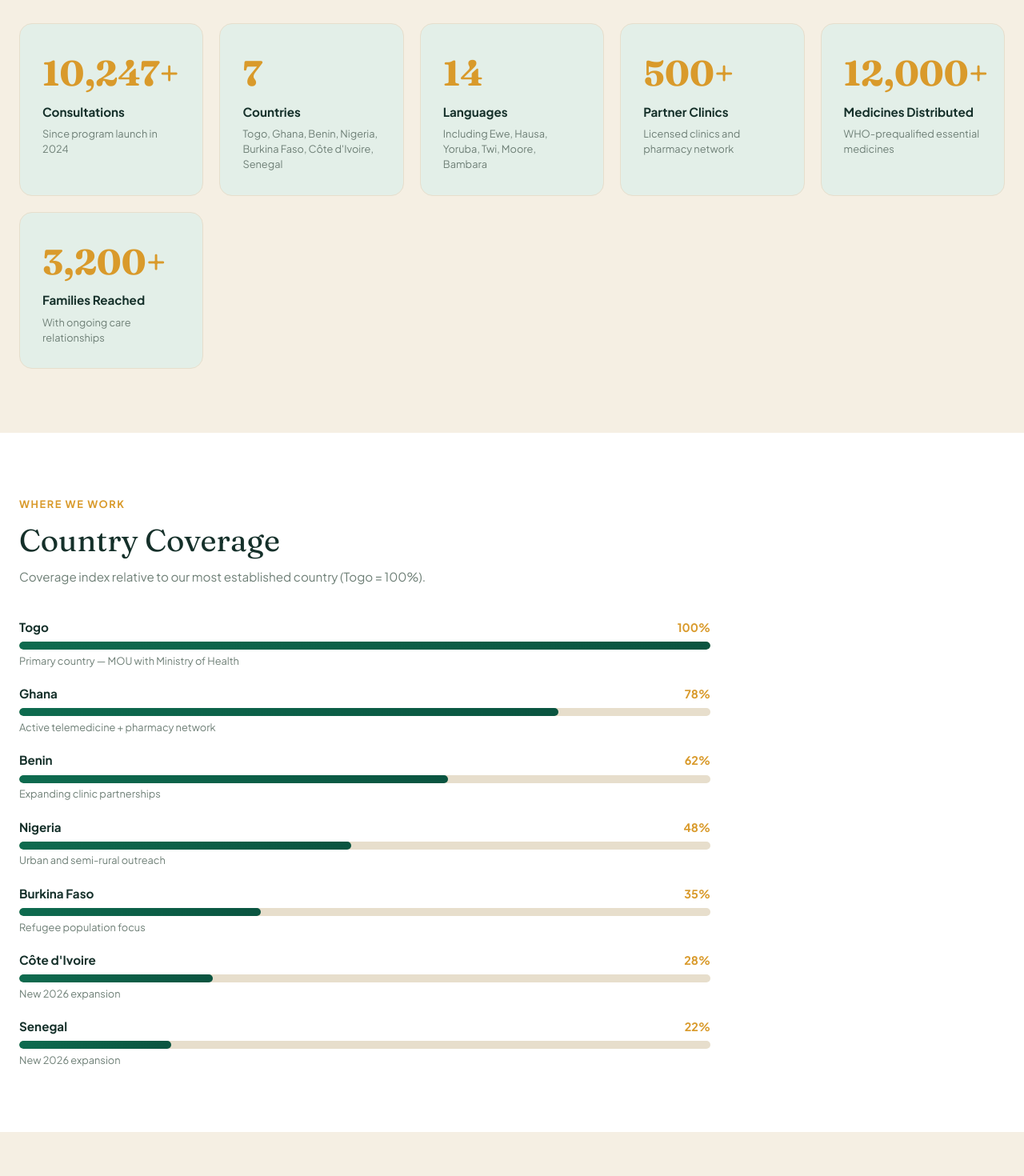
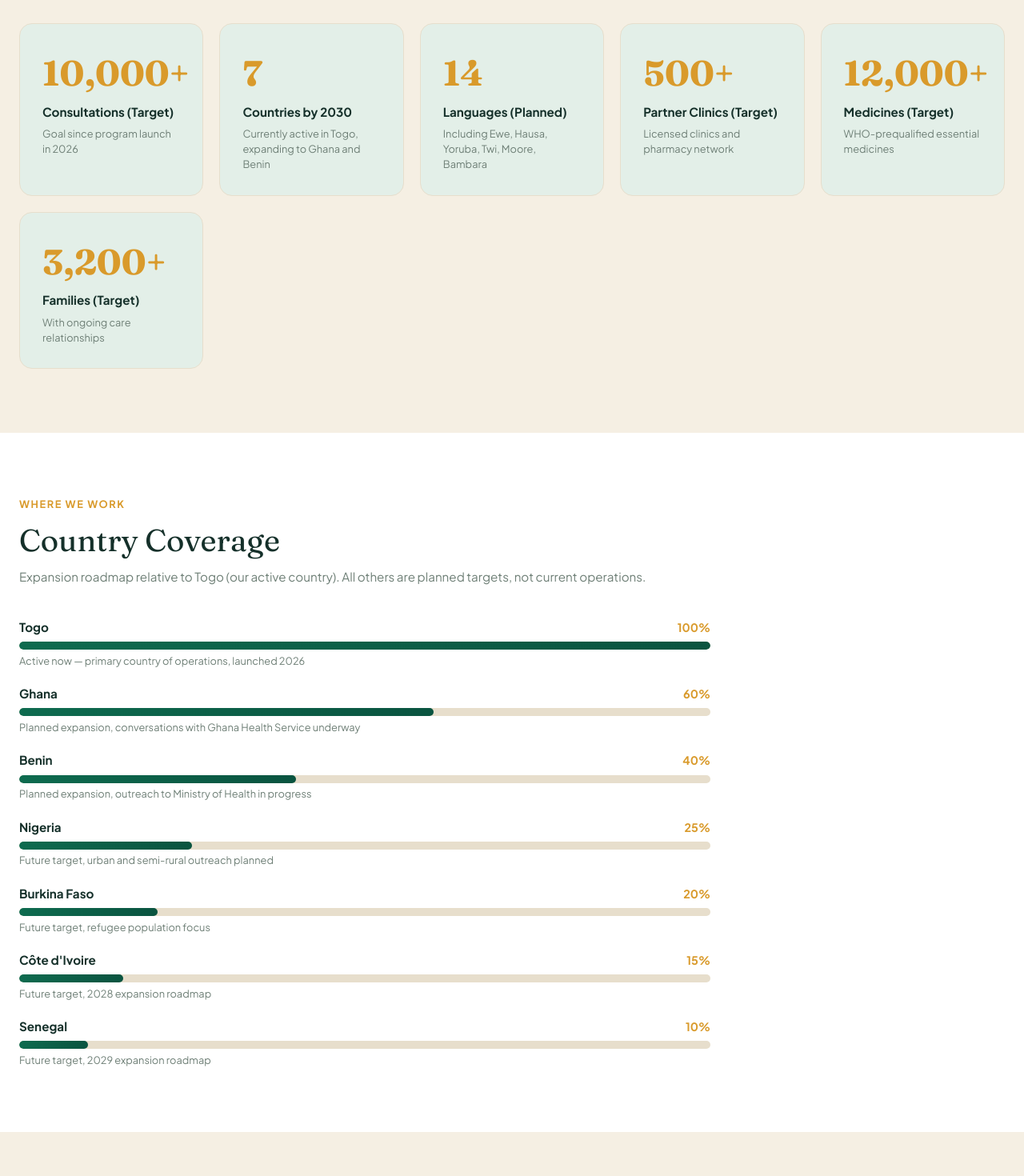
Before and after one commit to KlinovaHealth/village-health-access, a Next.js app: page /impact in a window 1280 px wide. Shown: the part 560-2030 px from the top of the page at 80% size. Built offline with nearby package versions, Linux system fonts and the light colour scheme.

Commit message:
Change all dates to 2026+, frame impact stats as targets, fix country expansion roadmap

```diff
--- a/app/impact/page.tsx
+++ b/app/impact/page.tsx
@@ -1,22 +1,22 @@
 import Link from 'next/link'
 
 const keyStats = [
-  { value: '10,247+', label: 'Consultations', sub: 'Since program launch in 2024' },
-  { value: '7', label: 'Countries', sub: 'Togo, Ghana, Benin, Nigeria, Burkina Faso, Côte d\'Ivoire, Senegal' },
-  { value: '14', label: 'Languages', sub: 'Including Ewe, Hausa, Yoruba, Twi, Moore, Bambara' },
-  { value: '500+', label: 'Partner Clinics', sub: 'Licensed clinics and pharmacy network' },
-  { value: '12,000+', label: 'Medicines Distributed', sub: 'WHO-prequalified essential medicines' },
-  { value: '3,200+', label: 'Families Reached', sub: 'With ongoing care relationships' },
+  { value: '10,000+', label: 'Consultations (Target)', sub: 'Goal since program launch in 2026' },
+  { value: '7', label: 'Countries by 2030', sub: 'Currently active in Togo, expanding to Ghana and Benin' },
+  { value: '14', label: 'Languages (Planned)', sub: 'Including Ewe, Hausa, Yoruba, Twi, Moore, Bambara' },
+  { value: '500+', label: 'Partner Clinics (Target)', sub: 'Licensed clinics and pharmacy network' },
+  { value: '12,000+', label: 'Medicines (Target)', sub: 'WHO-prequalified essential medicines' },
+  { value: '3,200+', label: 'Families (Target)', sub: 'With ongoing care relationships' },
 ]
 
 const countries = [
-  { name: 'Togo', pct: 100, note: 'Primary country — MOU with Ministry of Health' },
-  { name: 'Ghana', pct: 78, note: 'Active telemedicine + pharmacy network' },
-  { name: 'Benin', pct: 62, note: 'Expanding clinic partnerships' },
-  { name: 'Nigeria', pct: 48, note: 'Urban and semi-rural outreach' },
-  { name: 'Burkina Faso', pct: 35, note: 'Refugee population focus' },
-  { name: 'Côte d\'Ivoire', pct: 28, note: 'New 2026 expansion' },
-  { name: 'Senegal', pct: 22, note: 'New 2026 expansion' },
+  { name: 'Togo', pct: 100, note: 'Active now — primary country of operations, launched 2026' },
+  { name: 'Ghana', pct: 60, note: 'Planned expansion, conversations with Ghana Health Service underway' },
+  { name: 'Benin', pct: 40, note: 'Planned expansion, outreach to Ministry of Health in progress' },
+  { name: 'Nigeria', pct: 25, note: 'Future target, urban and semi-rural outreach planned' },
+  { name: 'Burkina Faso', pct: 20, note: 'Future target, refugee population focus' },
+  { name: 'Côte d\'Ivoire', pct: 15, note: 'Future target, 2028 expansion roadmap' },
+  { name: 'Senegal', pct: 10, note: 'Future target, 2029 expansion roadmap' },
 ]
 
 const diseaseCategories = [
@@ -80,7 +80,7 @@ export default function ImpactPage() {
             Country Coverage
           </h2>
           <p style={{ color: '#6E7F76', fontSize: '0.95rem', marginBottom: '2.5rem' }}>
-            Coverage index relative to our most established country (Togo = 100%).
+            Expansion roadmap relative to Togo (our active country). All others are planned targets, not current operations.
           </p>
           <div style={{ display: 'flex', flexDirection: 'column', gap: '1.25rem', maxWidth: '54rem' }}>
             {countries.map(({ name, pct, note }) => (
@@ -166,7 +166,7 @@ export default function ImpactPage() {
         <div style={{ maxWidth: '80rem', margin: '0 auto', display: 'flex', flexWrap: 'wrap', gap: '2rem', alignItems: 'center', justifyContent: 'space-between' }}>
           <div>
             <h2 style={{ fontFamily: 'var(--font-display)', fontSize: 'clamp(1.6rem, 3vw, 2.25rem)', color: '#F5EFE3', marginBottom: '0.5rem' }}>
-              2025 Annual Report
+              2026 Annual Report
             </h2>
             <p style={{ color: '#E3EFE8', fontSize: '0.95rem', lineHeight: 1.6 }}>
               Full program data, financial summary, and year-in-review for our inaugural year of operations.
--- a/app/page.tsx
+++ b/app/page.tsx
@@ -116,7 +116,7 @@ const newsItems = [
   {
     date: 'June 2026',
     title: 'Telemedicine Adoption Rising Across Francophone Africa',
-    excerpt: 'A new ECOWAS health report shows a 340% increase in WhatsApp-based health consultations across the region since 2024, driven by low-connectivity innovation and multilingual mobile health tools.',
+    excerpt: 'A new ECOWAS health report shows a 340% increase in WhatsApp-based health consultations across the region since 2026, driven by low-connectivity innovation and multilingual mobile health tools.',
   },
 ]
 
```
